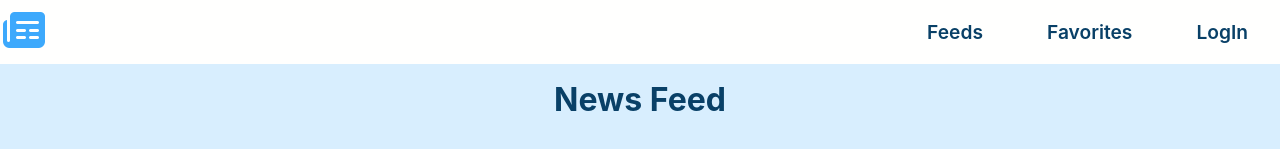
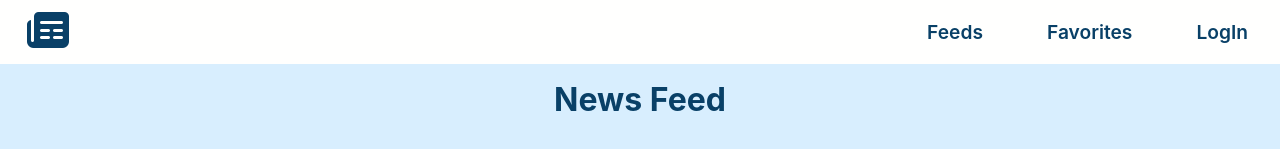
Before and after one commit to sachika13125/blog-app, a React (Create React App) app: page / in a window 1280 px wide. Shown: the top 149 px of the page. Built offline with nearby package versions, Linux system fonts and the light colour scheme; no server answers.

Commit message:
update logo img

```diff
--- a/src/components/Header.jsx
+++ b/src/components/Header.jsx
@@ -42,6 +42,10 @@ function Navbar() {
 
     button {
         display: none;
+    }
+
+    .logo {
+        padding-left: 1.5rem;
     }
 
     @media (max-width: 768px) {
@@ -92,7 +96,7 @@ function Navbar() {
 
   return (
     <Header mobileMenuOpen={mobileMenuOpen}>
-        <div>
+        <div className='logo'>
             <a href='/'><img src={iconImage} alt="icon" /></a>
         </div>
         <nav>
```
Also changed, not shown: src/assets/icons8-newspaper-48.png.
